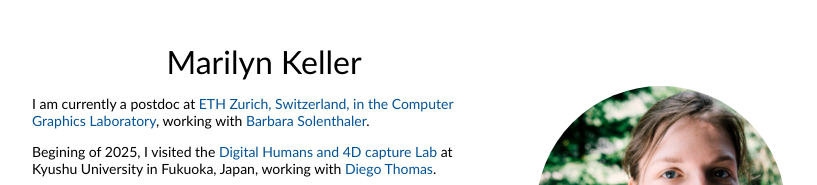
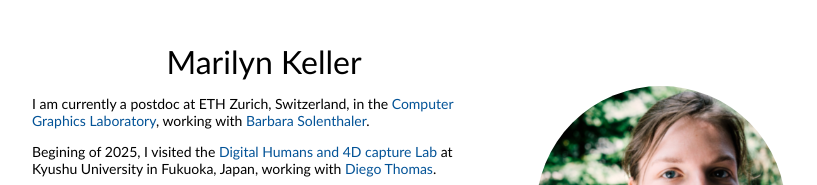
Before and after one commit to MarilynKeller/MarilynKeller.github.io, a plain HTML site: page index.html in a window 1280 px wide. Shown: the top 185 px of the page, without its empty margins (228-1045 px from the left). Drawn offline with nearby package versions, Linux system fonts and the light colour scheme; files whose address does not match are found by name.

Commit message:
Update index.html

```diff
--- a/index.html
+++ b/index.html
@@ -33,7 +33,7 @@
                   <p style="text-align:center">
                     <name>Marilyn Keller</name>
                   </p>
-                  <p> I am currently a postdoc at <a href="https://cgl.ethz.ch/" target="_blank">ETH Zurich, Switzerland, in the Computer Graphics Laboratory</a>, working with <a href="https://people.inf.ethz.ch/~sobarbar/solenthaler.html" target="_blank">Barbara Solenthaler</a>. </p>
+                  <p> I am currently a postdoc at ETH Zurich, Switzerland, in the <a href="https://cgl.ethz.ch/" target="_blank">Computer Graphics Laboratory</a>, working with <a href="https://people.inf.ethz.ch/~sobarbar/solenthaler.html" target="_blank">Barbara Solenthaler</a>. </p>
                   <p> Begining of 2025, I visited the <a href="https://diegothomas.github.io/DigitalHumans-lab/index.html">Digital Humans and 4D capture Lab</a> at Kyushu University in Fukuoka, Japan, working with <a href="https://sites.google.com/site/diegotthomas/home">Diego Thomas</a>.</p>
                   <p>I completed my Ph.D. at
                     <a href="https://ps.is.tuebingen.mpg.de/">Perceiving Systems</a> department of the
```
